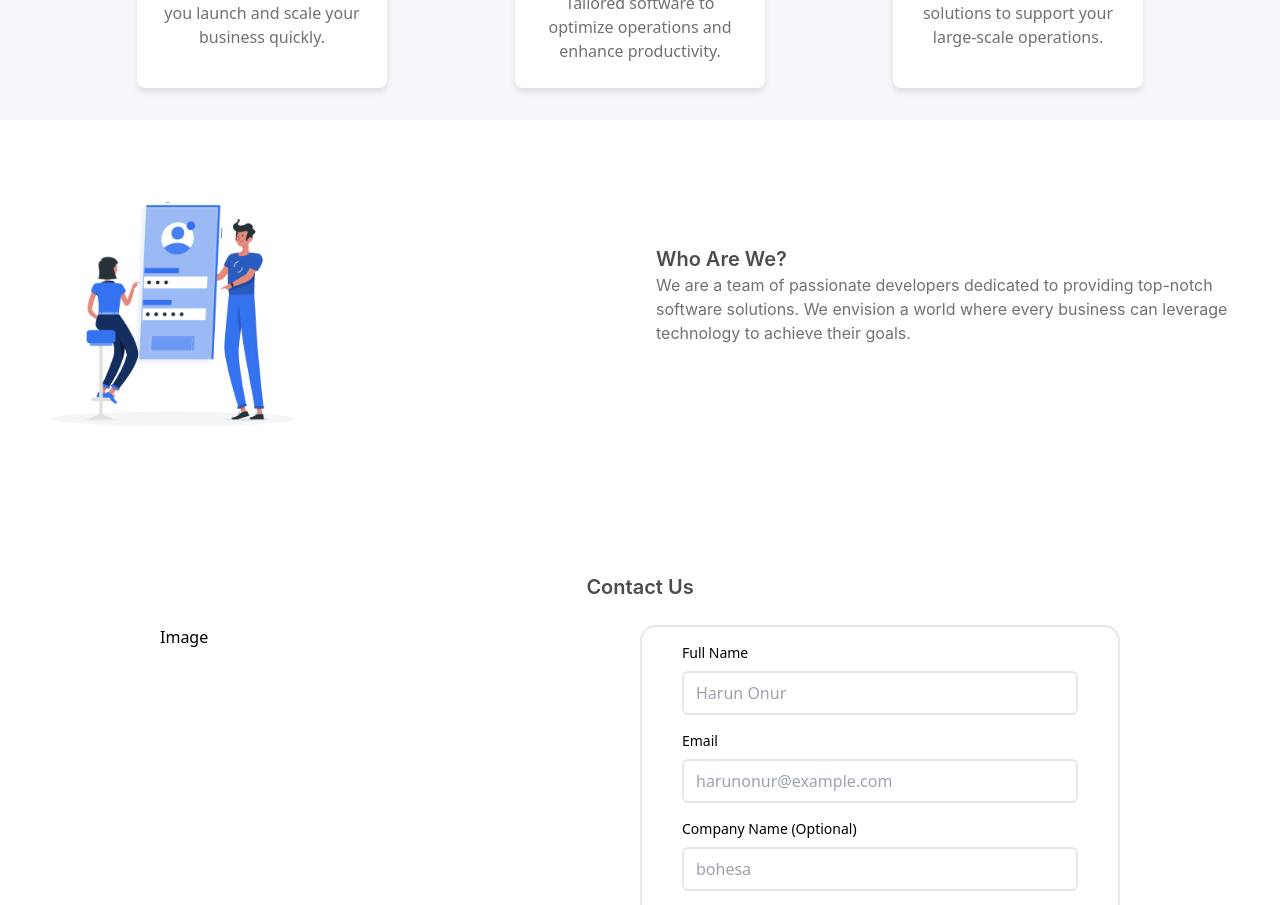
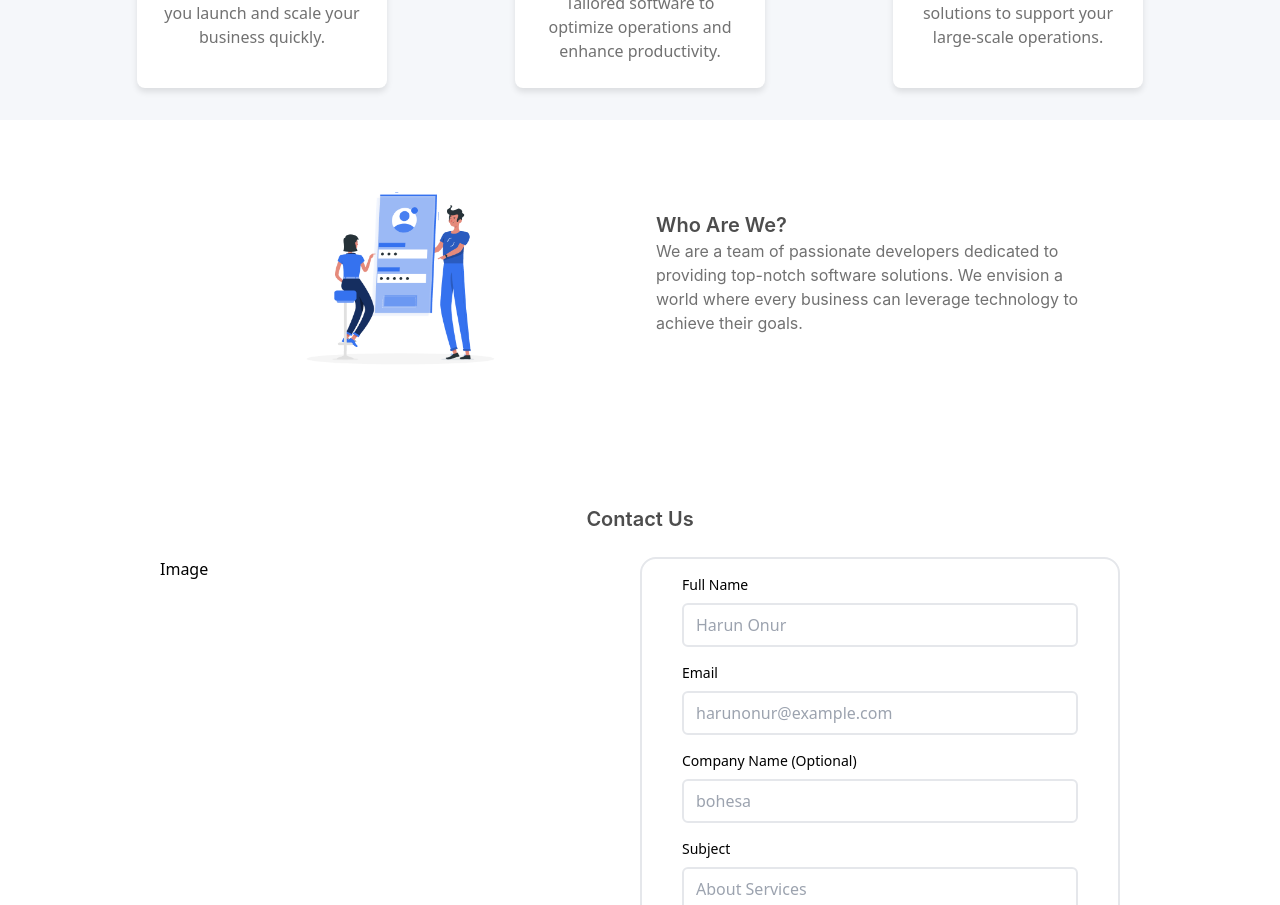
Before and after one commit to haro3535/Group-Website, a React (Create React App) app in the folder frontend/: page / in a window 1280 px wide. Shown: the part 2660-3565 px from the top of the page. Built offline with nearby package versions, Linux system fonts and the light colour scheme.

Commit message:
Update About.js
Boyut düzenlemeleri yapıldı

```diff
--- a/frontend/src/About.js
+++ b/frontend/src/About.js
@@ -2,10 +2,10 @@ import React from 'react';
 
 export default function About() {
     return (
-        <div id="about" className="flex justify-center items-center py-10 bg-white">
-            <div className="flex flex-col md:flex-row items-center w-full max-w-screen-xl px-4">
+        <section id="about" className='flex justify-center'>
+            <div className="w-3/4 flex flex-col md:flex-row space-y-6 justify-center items-center py-10 bg-white">
                 {/* Image */}
-                <div className="md:w-1/2 mb-6 md:mb-0">
+                <div className="flex justify-center md:w-1/2 mb-6 md:mb-0">
                     <img
                         src="/people.png"
                         alt="Team"
@@ -13,8 +13,8 @@ export default function About() {
                     />
                 </div>
                 {/* Text */}
-                <div className="md:w-1/2 text-center md:text-left px-4">
-                    <div className="mb-6">
+                <div className="md:w-1/2 md:text-left px-4">
+                    <div className="mb-6 space-y-3 md:space-y-0">
                         <h2 className="text-xl font-semibold inter-font" style={{ color: 'var(--custom-gray)' }}>Who Are We?</h2>
                         <h1 className="text-m font-normal inter-font" style={{ color: 'var(--light-gray)' }}>
                             We are a team of passionate developers dedicated to providing top-notch software solutions. We envision a world where every business can leverage technology to achieve their goals.
@@ -22,6 +22,6 @@ export default function About() {
                     </div>
                 </div>
             </div>
-        </div>
+        </section>
     );
 }
```
